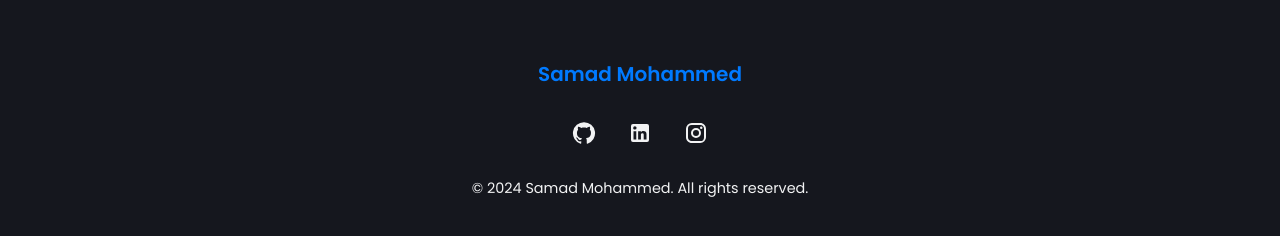
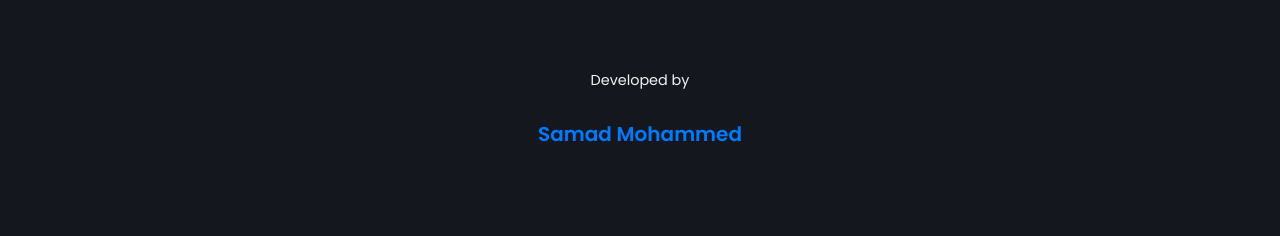
Before and after one commit to samad-mohammed/genAI-image-generator-MERN, a React (Create React App) app in the folder client/: page / in a window 1280 px wide. Shown: the part 376-612 px from the top of the page. Built offline with nearby package versions, Linux system fonts and the light colour scheme; no server answers.

Commit message:
footer added

```diff
--- a/client/src/Footer/index.js
+++ b/client/src/Footer/index.js
@@ -1,17 +1,11 @@
-import styled from 'styled-components';
-import GithubIcon from '@mui/icons-material/GitHub';
-import LinkedInIcon from '@mui/icons-material/LinkedIn';
-import InstagramIcon from '@mui/icons-material/Instagram';
-// import { Bio } from '../../data/constants';
+import styled from "styled-components";
 
 const FooterContainer = styled.div`
   width: 100%;
   padding: 1rem 0;
   display: flex;
   justify-content: center;
-  // background: linear-gradient(100.26deg, rgba(0, 102, 255, 0.05) 42.33%, rgba(150, 0, 225, 0.05) 127.07%);
 `;
-
 
 const FooterWrapper = styled.footer`
   width: 100%;
@@ -30,52 +24,6 @@ const Logo = styled.h1`
   color: ${({ theme }) => theme.primary};
 `;
 
-const Nav = styled.nav`
-  width: 100%;
-  max-width: 800px;
-  margin-top: 0.5rem;
-  display: flex;
-  flex-direction: row;
-  gap: 2rem;
-  justify-content: center;
-  @media (max-width: 768px) {
-    flex-wrap: wrap;
-    gap: 1rem;
-    justify-content: center;
-    text-align: center;
-    font-size: 12px;
-  }
-`;
-
-const NavLink = styled.a`
-color: ${({ theme }) => theme.text_primary};
-  text-decoration: none;
-  font-size: 1.2rem;
-  transition: color 0.2s ease-in-out;
-  &:hover {
-    color: ${({ theme }) => theme.primary};
-  }
-  @media (max-width: 768px) {
-    font-size: 1rem;
-  }
-`;
-
-const SocialMediaIcons = styled.div`
-  display: flex;
-  margin-top: 1rem;
-`;
-
-const SocialMediaIcon = styled.a`
-  display: inline-block;
-  margin: 0 1rem;
-  font-size: 1.5rem;
-  color: ${({ theme }) => theme.text_primary};
-  transition: color 0.2s ease-in-out;
-  &:hover {
-    color: ${({ theme }) => theme.primary};
-  }
-`;
-
 const Copyright = styled.p`
   margin-top: 1.5rem;
   font-size: 0.9rem;
@@ -83,34 +31,12 @@ const Copyright = styled.p`
   text-align: center;
 `;
 
-
-
-const Bio = {
-    name: "Mohammed Abdul Samad",
-  github: "https://github.com/samad-mohammed",
-    resume:
-      "https://drive.google.com/file/d/1LgEiXYXyWxjPdbhcyS0pEISootnnSDvX/view?usp=drive_link",
-    linkedin: "https://www.linkedin.com/in/samad-mohammed-124a2925b/",
-    twitter: "",
-    insta: "https://www.instagram.com/5amad__?igsh=bjVndzNlZXJoMWQ0",
-  };
-
 function Footer() {
   return (
     <FooterContainer>
       <FooterWrapper>
+        <Copyright>Developed by</Copyright>
         <Logo>Samad Mohammed</Logo>
-
-        <SocialMediaIcons>
-
-          <SocialMediaIcon href={Bio.github} target="display"><GithubIcon /></SocialMediaIcon>
-          <SocialMediaIcon href={Bio.linkedin} target="display"><LinkedInIcon /></SocialMediaIcon>
-          <SocialMediaIcon href={Bio.insta} target="display"><InstagramIcon /></SocialMediaIcon>
-        </SocialMediaIcons>
-        <Copyright>
-          &copy; 2024 Samad Mohammed. All rights reserved.
-        </Copyright>
-
       </FooterWrapper>
     </FooterContainer>
   );
```
